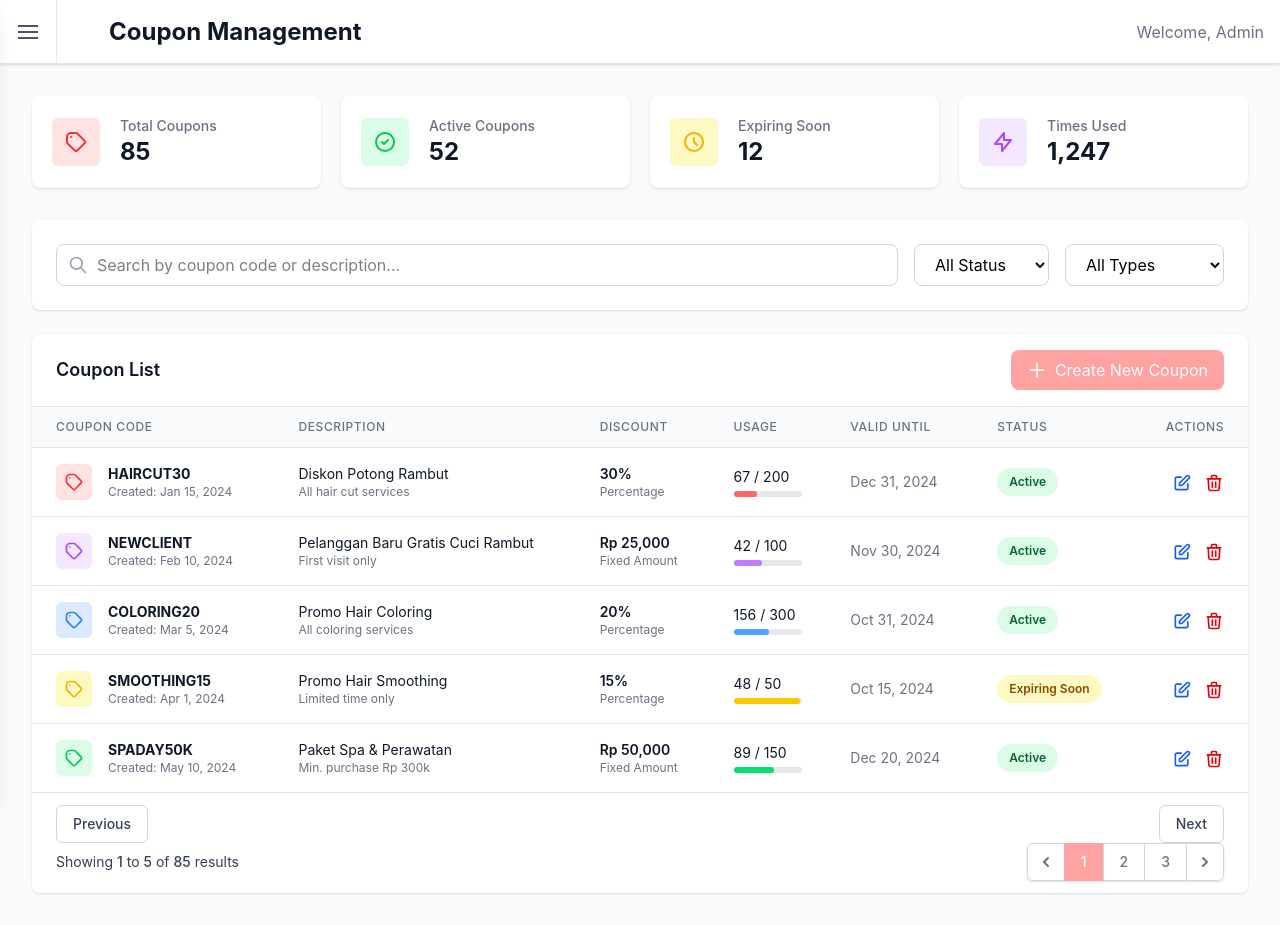
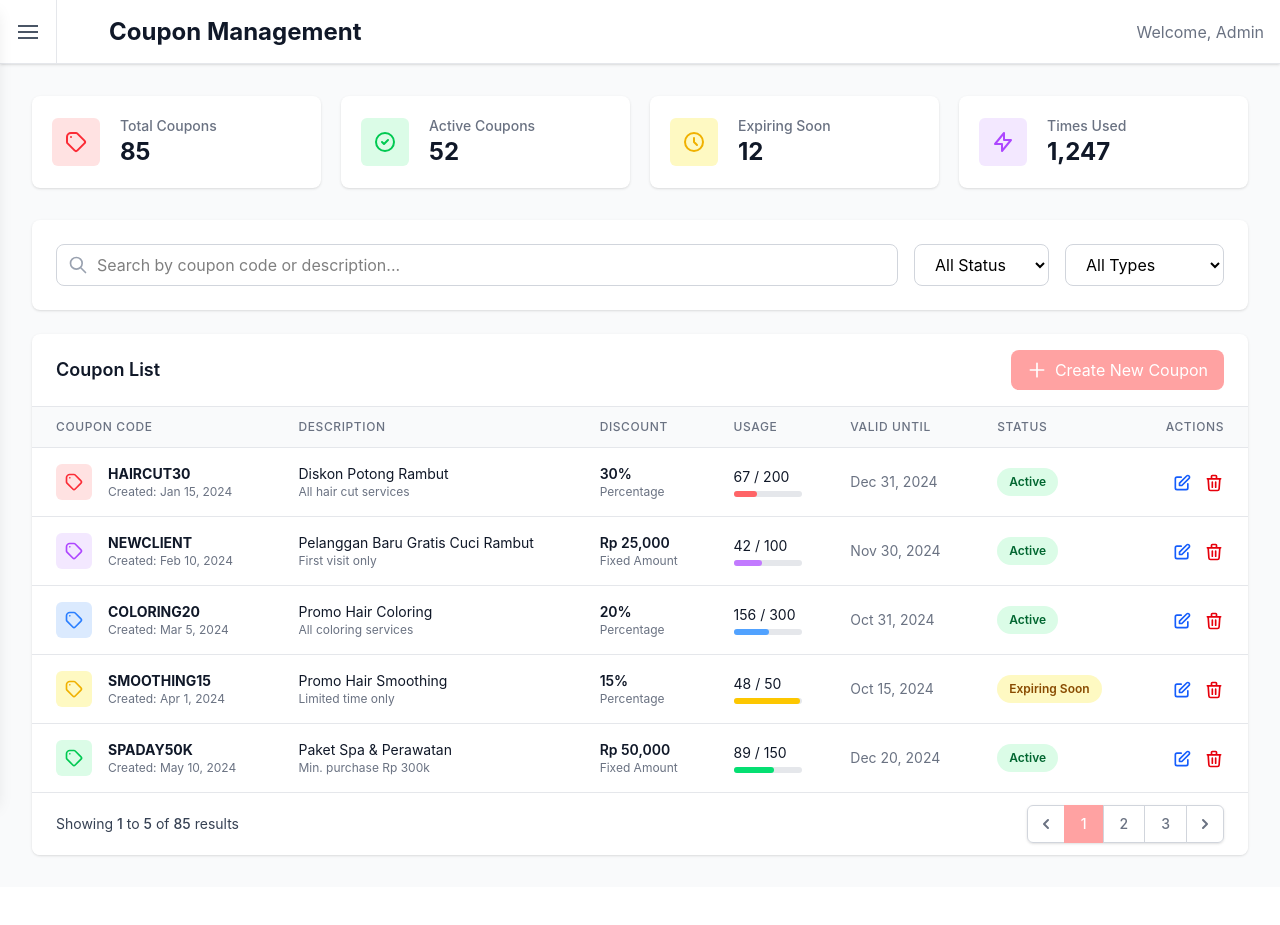
Before and after one commit to Nicks911/React-project, a React (Vite) app: page /admin/coupons in a window 1280 px wide. After the commit the page ends 887 px from the top, so only its background shows below. Built offline with nearby package versions, Linux system fonts and the light colour scheme.

Commit message:
Remove pagination buttons from Coupon Management interface

```diff
--- a/src/Components/FrontEnd/Admin/CouponManage.jsx
+++ b/src/Components/FrontEnd/Admin/CouponManage.jsx
@@ -412,14 +412,6 @@ const CouponManage = () => {
 
               {/* Pagination */}
               <div className="bg-white px-4 py-3 border-t border-gray-200 sm:px-6">
-                <div className="flex items-center justify-between">
-                  <button className="relative inline-flex items-center px-4 py-2 border border-gray-300 text-sm font-medium rounded-md text-gray-700 bg-white hover:bg-gray-50">
-                    Previous
-                  </button>
-                  <button className="ml-3 relative inline-flex items-center px-4 py-2 border border-gray-300 text-sm font-medium rounded-md text-gray-700 bg-white hover:bg-gray-50">
-                    Next
-                  </button>
-                </div>
                 <div className="hidden sm:flex-1 sm:flex sm:items-center sm:justify-between">
                   <div>
                     <p className="text-sm text-gray-700">
```
